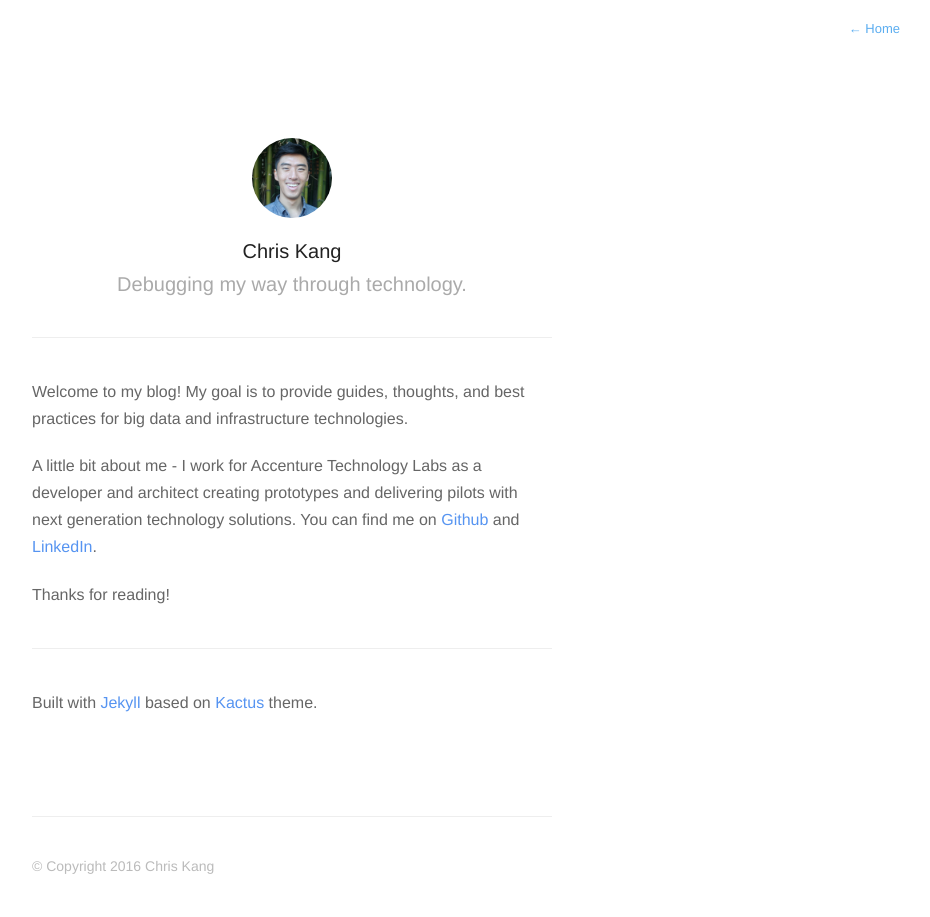
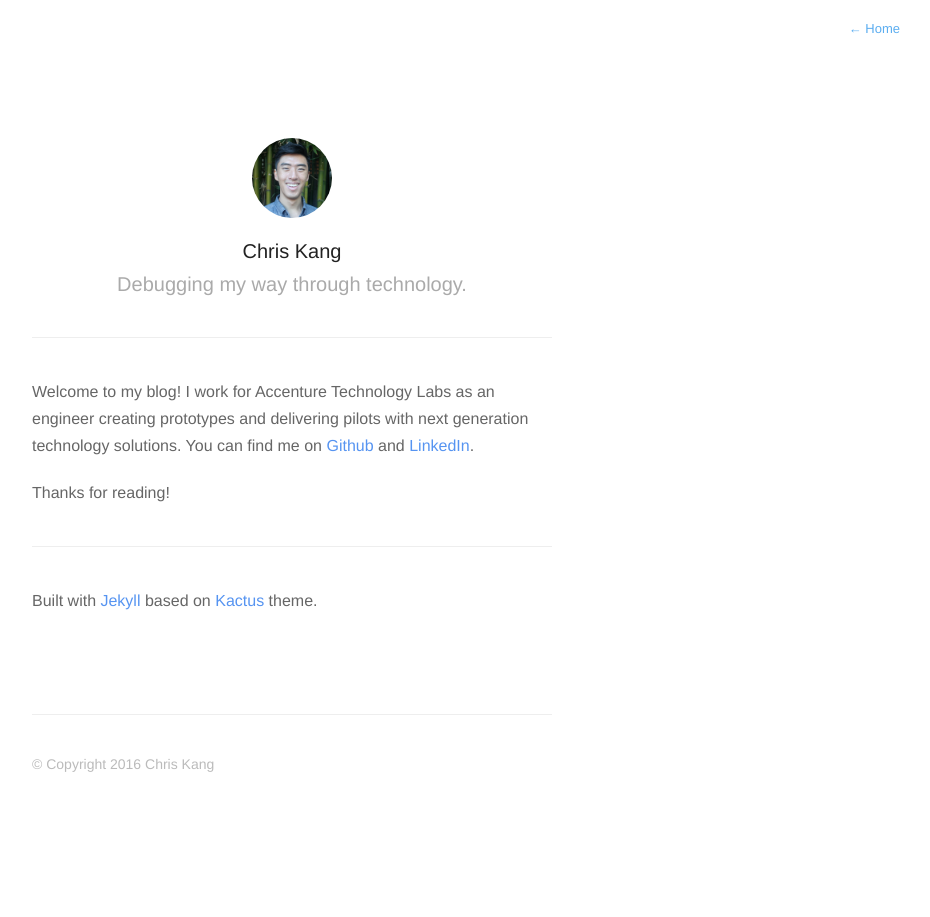
Before and after one commit to theckang/blog, a Jekyll site: the page built from about.md, in a window 1280 px wide. Shown: the whole page, without its empty margins (348-1278 px from the left). Built offline with Jekyll 4.4.1, drawn with Linux system fonts in a browser that asks for light colours; nearby versions of some CDN libraries; Markdown is read by kramdown in place of the engine named in the settings.

Commit message:
Update about page and use kramdown

```diff
--- a/_config.yml
+++ b/_config.yml
@@ -9,9 +9,9 @@ gems : [jekyll-paginate]
 # Custom theme configs
 name: Chris Kang
 description: Debugging my way through technology.
-meta_description: "Personal blog for guides, thoughts, and best practices with technology."
+meta_description: "Personal blog for technology."
 
-markdown: redcarpet
+markdown: kramdown
 highlighter: pygments
 
 paginate: 20
--- a/about.md
+++ b/about.md
@@ -4,9 +4,7 @@ permalink: /about/
 profile: true
 ---
 
-Welcome to my blog!  My goal is to provide guides, thoughts, and best practices for big data and infrastructure technologies.
-
-A little bit about me - I work for Accenture Technology Labs as a developer and architect creating prototypes and delivering pilots with next generation technology solutions.  You can find me on [Github](https://github.com/theckang) and [LinkedIn](https://www.linkedin.com/in/theckang).
+Welcome to my blog!  I work for Accenture Technology Labs as an engineer creating prototypes and delivering pilots with next generation technology solutions.  You can find me on [Github](https://github.com/theckang) and [LinkedIn](https://www.linkedin.com/in/theckang).
 
 Thanks for reading!
 
```
